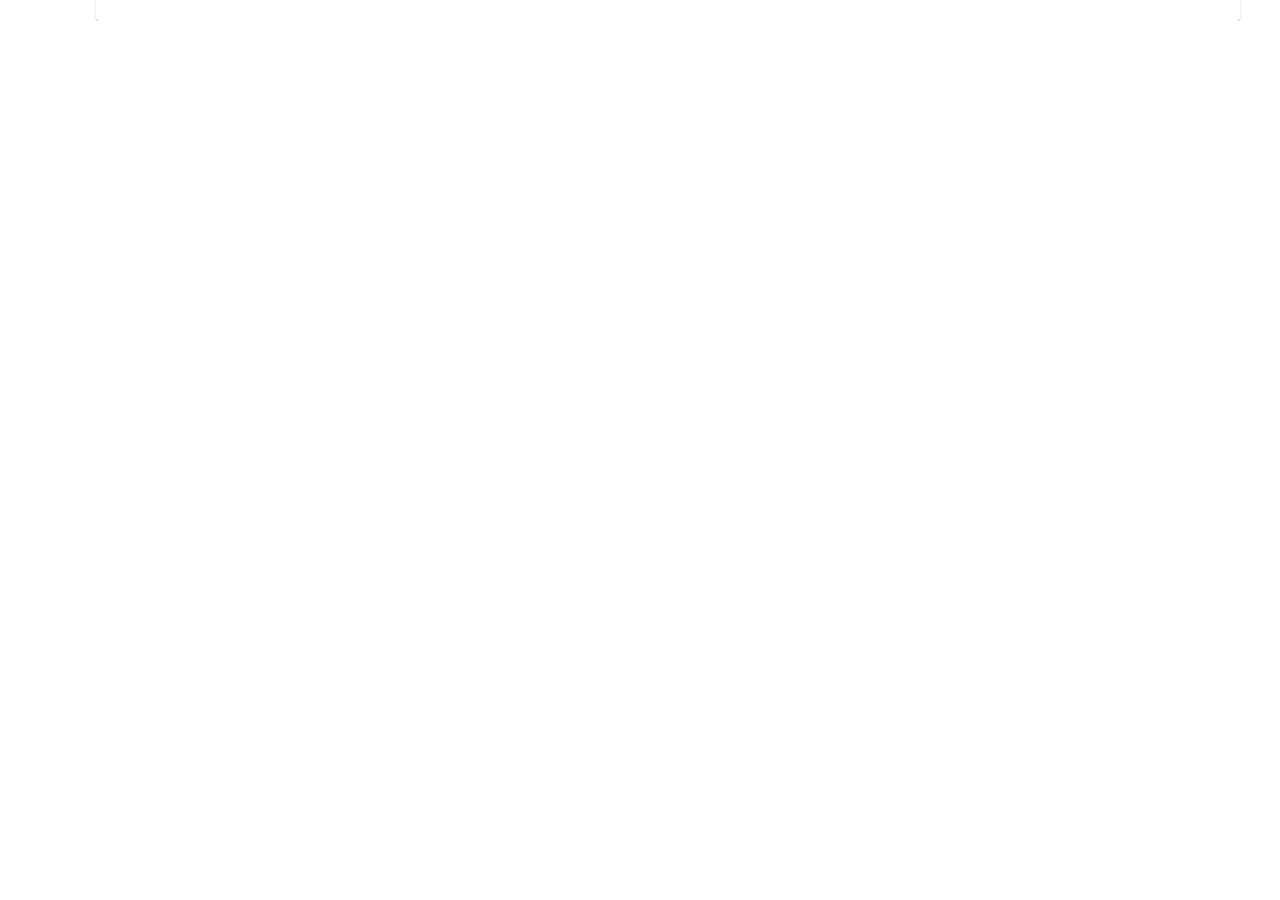
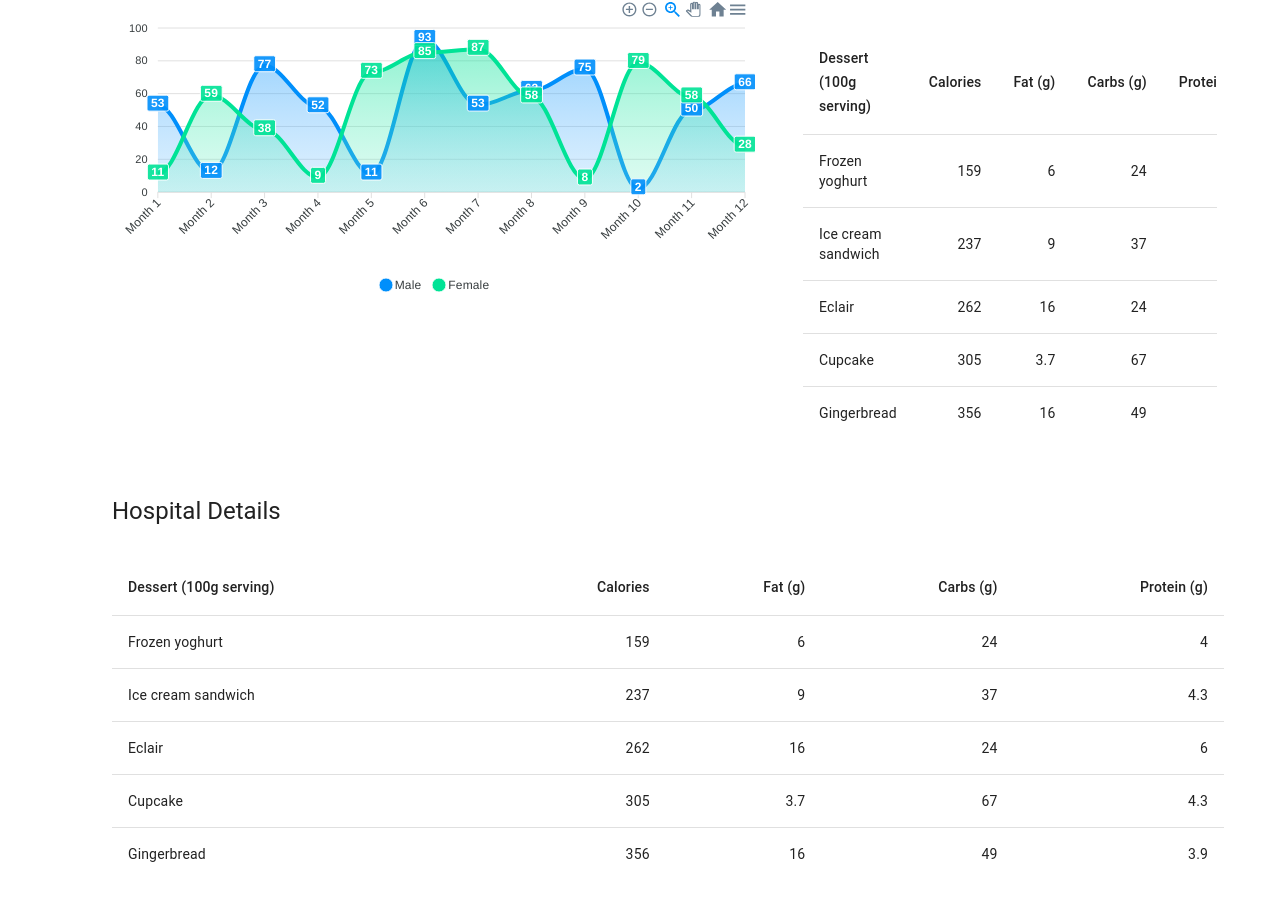
Before and after one commit to sanjibbehera/sf-native-reactjs-app, a Next.js app: page / in a window 1280 px wide. Shown: the part 800-1700 px from the top of the page. Before the commit the page ends 821 px from the top, so only its background shows below. Built offline with nearby package versions, Linux system fonts and the light colour scheme.

Commit message:
dashboard-table added

```diff
--- a/src/pages/index.tsx
+++ b/src/pages/index.tsx
@@ -1,6 +1,6 @@
 import CustomCard from "@/components/CustomCard";
 import Layout from "@/components/Layout";
-import { Box, Card, CardContent, Stack, Typography } from '@mui/material';
+import { Box, Card, CardContent, CardHeader, Stack, Table, TableBody, TableCell, TableContainer, TableHead, TableRow, Typography } from '@mui/material';
 import dynamic from "next/dynamic";
 import Image from "next/image";
 import MapImage from "../static/img/map.png";
@@ -13,6 +13,27 @@
 import DoctorIcon from '../../public/doctor.png';
 import EmergencyIcon from '../../public/emergency.png';
 import PatientIcon from '../../public/patient.png';
+
+
+function createData(
+  name: string,
+  calories: number,
+  fat: number,
+  carbs: number,
+  protein: number,
+) {
+  return { name, calories, fat, carbs, protein };
+}
+
+const rows = [
+  createData('Frozen yoghurt', 159, 6.0, 24, 4.0),
+  createData('Ice cream sandwich', 237, 9.0, 37, 4.3),
+  createData('Eclair', 262, 16.0, 24, 6.0),
+  createData('Cupcake', 305, 3.7, 67, 4.3),
+  createData('Gingerbread', 356, 16.0, 49, 3.9),
+];
+
+
 export default function Home() {
 
   // Generate random data for the Area Chart
@@ -58,7 +79,7 @@
       <Box >
         <Stack spacing={{ xs: 1, sm: 2 }} direction="row" useFlexGap flexWrap={"wrap"} >
           {cardData.map((card, index) => (
-            <Box key={index}>
+            <Box key={index} flexGrow={2}>
               <CustomCard
                 backgroundColor={card.backgroundColor}
                 imageAlt={card.imageAlt}
@@ -67,7 +88,7 @@
                 imageSrc={card.imageSrc} />
             </Box>
           ))}
-          <Box sx={{ display: "flex", flexGrow: 3, flexDirection: "column", border: "1px solid lightgrey", borderRadius: 2 }}>
+          <Box sx={{ display: "flex", width: "40%", flexDirection: "column", border: "1px solid lightgrey", borderRadius: 2 }}>
             <Typography p={1} variant="h6">Branch Location</Typography>
             <Image
               alt="map location"
@@ -75,10 +96,7 @@
               style={{ width: "100%", height: "250px" }}
             />
           </Box>
-        </Stack>
-      </Box>
-      <Box mt={1} >
-        <Card>
+          <Card elevation={0} sx={{ borderRadius: 5, width: '59%' }}>
             <CardContent>
               <Typography variant="h6" component="div">
                 Average Patients Admitted Graph
@@ -88,10 +106,84 @@
                 series={areaChartData || []}
                 options={areaChartOptions || []}
                 height={300}
+
               />
             </CardContent>
           </Card>
+          <Card elevation={0} sx={{ borderRadius: 5, width: '39%' }}>
+            <CardHeader
+              title="Patients By Division"
+            />
+            <CardContent>
+              <TableContainer>
+                <Table aria-label="simple table">
+                  <TableHead>
+                    <TableRow>
+                      <TableCell>Dessert (100g serving)</TableCell>
+                      <TableCell align="right">Calories</TableCell>
+                      <TableCell align="right">Fat&nbsp;(g)</TableCell>
+                      <TableCell align="right">Carbs&nbsp;(g)</TableCell>
+                      <TableCell align="right">Protein&nbsp;(g)</TableCell>
+                    </TableRow>
+                  </TableHead>
+                  <TableBody>
+                    {rows.map((row) => (
+                      <TableRow
+                        key={row.name}
+                        sx={{ '&:last-child td, &:last-child th': { border: 0 } }}
+                      >
+                        <TableCell component="th" scope="row">
+                          {row.name}
+                        </TableCell>
+                        <TableCell align="right">{row.calories}</TableCell>
+                        <TableCell align="right">{row.fat}</TableCell>
+                        <TableCell align="right">{row.carbs}</TableCell>
+                        <TableCell align="right">{row.protein}</TableCell>
+                      </TableRow>
+                    ))}
+                  </TableBody>
+                </Table>
+              </TableContainer>
+            </CardContent>
+          </Card>
+          <Card elevation={0} sx={{ borderRadius: 5, width: '100%' }}>
+            <CardHeader
+              title="Hospital Details"
+            />
+            <CardContent>
+              <TableContainer>
+                <Table aria-label="simple table">
+                  <TableHead>
+                    <TableRow>
+                      <TableCell>Dessert (100g serving)</TableCell>
+                      <TableCell align="right">Calories</TableCell>
+                      <TableCell align="right">Fat&nbsp;(g)</TableCell>
+                      <TableCell align="right">Carbs&nbsp;(g)</TableCell>
+                      <TableCell align="right">Protein&nbsp;(g)</TableCell>
+                    </TableRow>
+                  </TableHead>
+                  <TableBody>
+                    {rows.map((row) => (
+                      <TableRow
+                        key={row.name}
+                        sx={{ '&:last-child td, &:last-child th': { border: 0 } }}
+                      >
+                        <TableCell component="th" scope="row">
+                          {row.name}
+                        </TableCell>
+                        <TableCell align="right">{row.calories}</TableCell>
+                        <TableCell align="right">{row.fat}</TableCell>
+                        <TableCell align="right">{row.carbs}</TableCell>
+                        <TableCell align="right">{row.protein}</TableCell>
+                      </TableRow>
+                    ))}
+                  </TableBody>
+                </Table>
+              </TableContainer>
+            </CardContent>
+          </Card>
+        </Stack>
       </Box>
-    </Layout >
+    </Layout>
   );
 }
```
Lines whose indentation alone changed are shown as unchanged.
